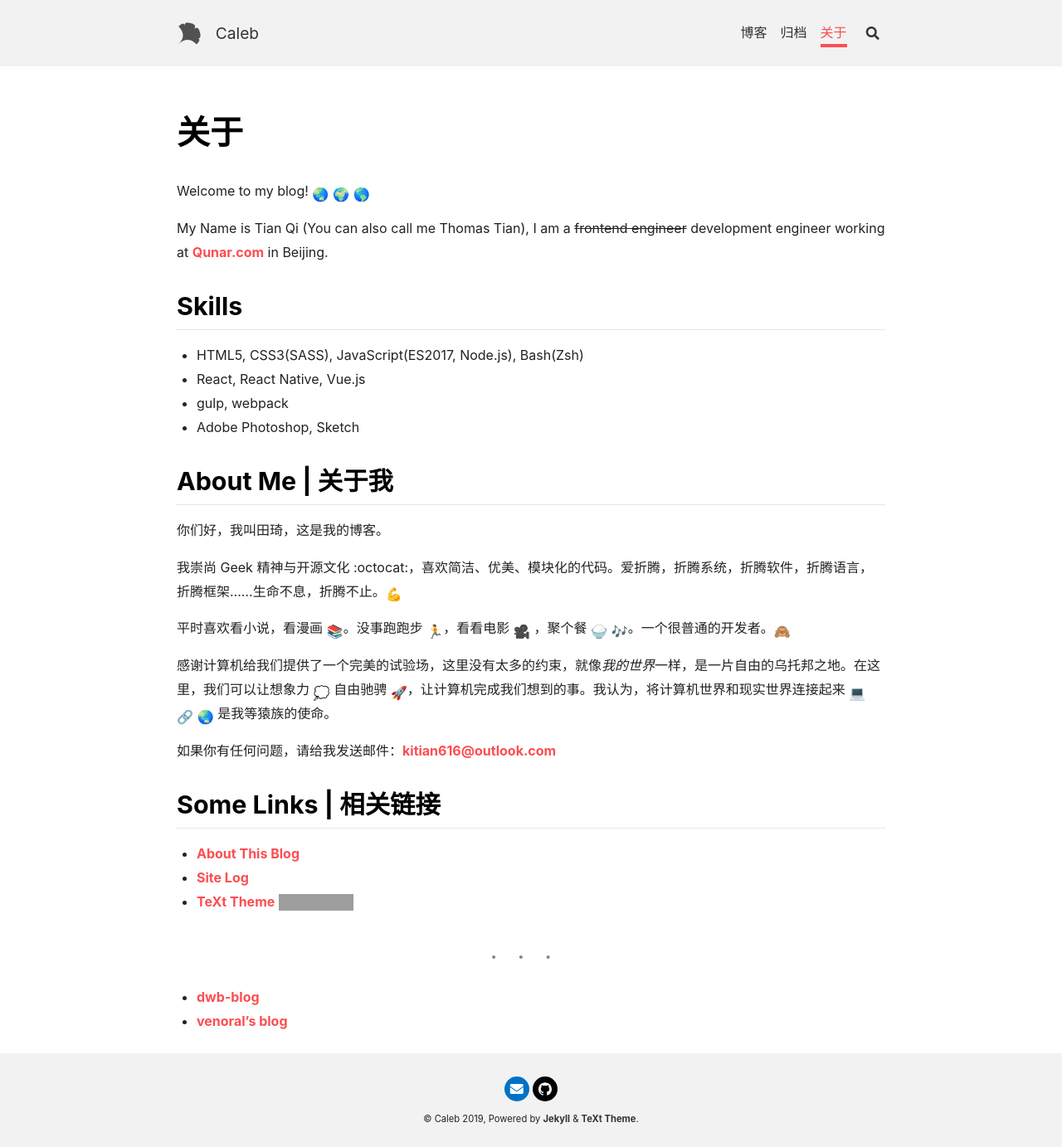
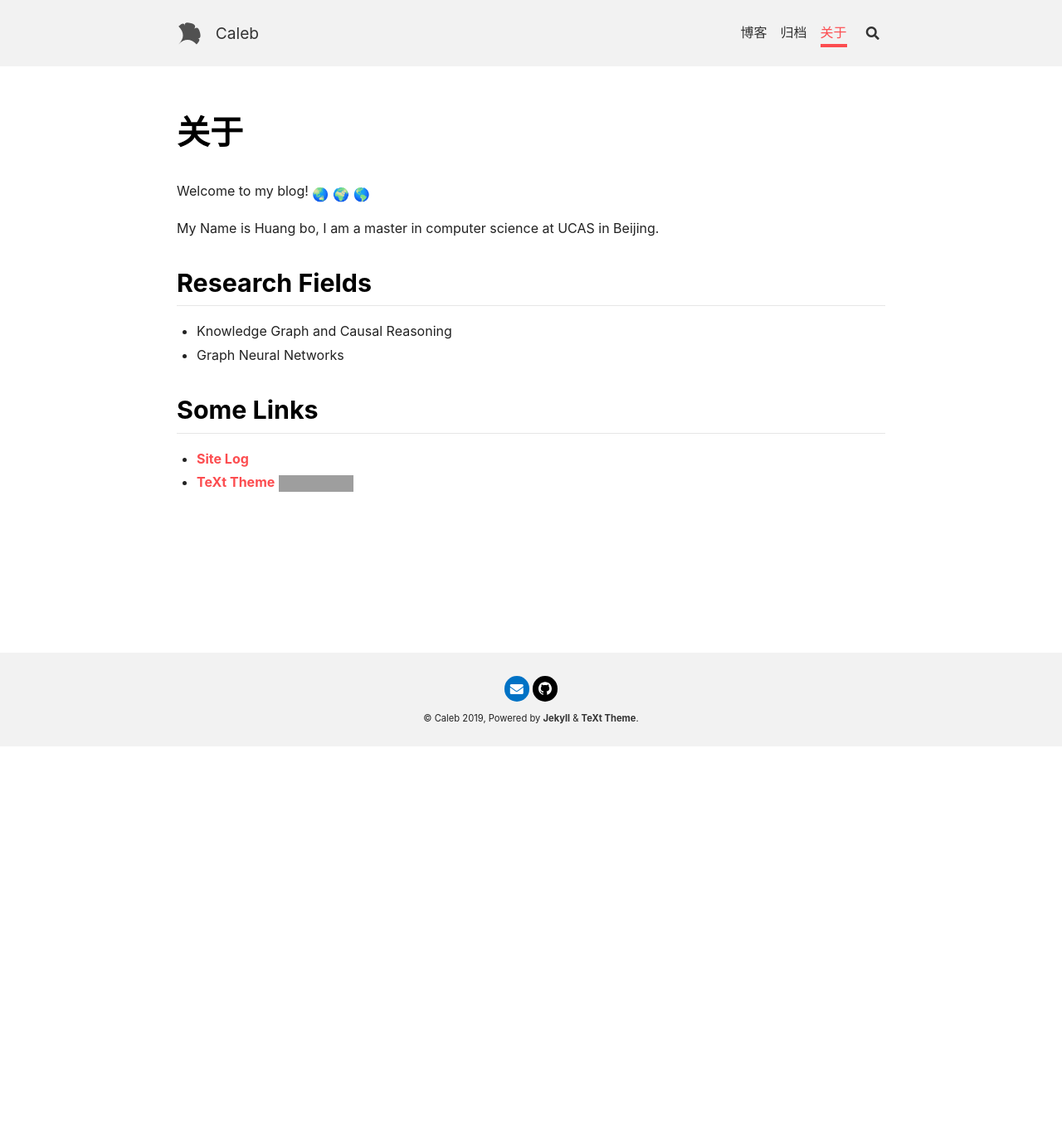
Before and after one commit to shibo0/shibo0.github.io, a Jekyll site: the page built from blog/about.md, in a window 1280 px wide. Shown: the whole page at 83% size. Built offline with Jekyll 4.4.1, drawn with Linux system fonts in a browser that asks for light colours; nearby versions of some CDN libraries; emoji names are drawn with the system emoji font; comment, search, counter and statistics services are not loaded; after the commit the page ends 900 px from its top, so only the background shows below that; grey boxes are pictures that could not be loaded.

Commit message:
update about

```diff
--- a/blog/about.md
+++ b/blog/about.md
@@ -5,36 +5,16 @@ key: page-about
 ---
 Welcome to my blog! :earth_asia: :earth_africa: :earth_americas:
 
-My Name is Tian Qi (You can also call me Thomas Tian), I am a ~~frontend engineer~~ development engineer working at [Qunar.com](https://www.qunar.com) in Beijing.
+My Name is Huang bo, I am a master in computer science at UCAS in Beijing.
 
-## Skills
+## Research Fields
 
-- HTML5, CSS3(SASS), JavaScript(ES2017, Node.js), Bash(Zsh)
-- React, React Native, Vue.js
-- gulp, webpack
-- Adobe Photoshop, Sketch
+- Knowledge Graph and Causal Reasoning
+- Graph Neural Networks
 
 <!--more-->
 
-## About Me | 关于我
+## Some Links
 
-你们好，我叫田琦，这是我的博客。
-
-我崇尚 Geek 精神与开源文化 :octocat:，喜欢简洁、优美、模块化的代码。爱折腾，折腾系统，折腾软件，折腾语言，折腾框架……生命不息，折腾不止。:muscle:
-
-平时喜欢看小说，看漫画 :books:。没事跑跑步 :runner:，看看电影 :movie_camera: ，聚个餐 :rice: :notes:。一个很普通的开发者。:see_no_evil:
-
-感谢计算机给我们提供了一个完美的试验场，这里没有太多的约束，就像*我的世界*一样，是一片自由的乌托邦之地。在这里，我们可以让想象力 :thought_balloon: 自由驰骋 :rocket:，让计算机完成我们想到的事。我认为，将计算机世界和现实世界连接起来 :computer: :link: :earth_asia: 是我等猿族的使命。
-
-如果你有任何问题，请给我发送邮件：[kitian616@outlook.com](mailto:kitian616@outlook.com)
-
-## Some Links | 相关链接
-
-- [About This Blog](/blog/2015/10/14/about-this-blog.html)
 - [Site Log](/blog/site-log.html)
 - [TeXt Theme](https://github.com/kitian616/jekyll-TeXt-theme) [![GitHub stars](https://img.shields.io/github/stars/kitian616/jekyll-TeXt-theme.svg?style=social&label=Stars)]()
-
----
-
-- [dwb-blog](http://dwbbb.com/)
-- [venoral's blog](http://www.cnblogs.com/venoral)
```
